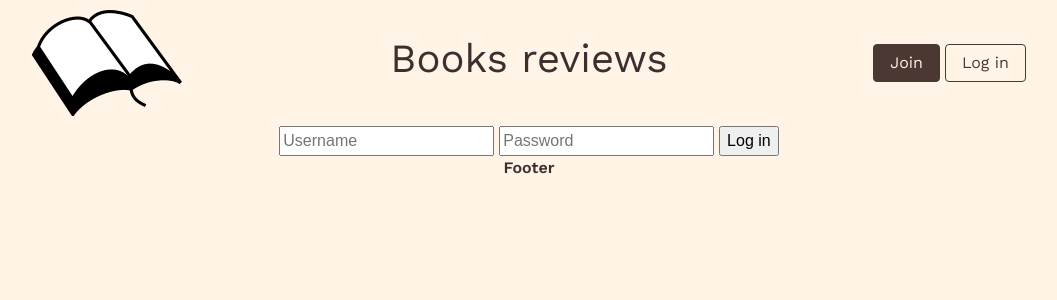
After one commit to sasapejcic/book-review, a Flask app: page /login.html in a window 1280 px wide. The commit adds this page. Shown: the top 300 px of the page, without its empty margins (111-1168 px from the left). Run offline with Flask 2, Linux system fonts and the light colour scheme; some libraries are stand-ins or nearby versions.

Commit message:
Login and logout functionality added.

```diff
--- a/application.py
+++ b/application.py
@@ -1,6 +1,6 @@
 import os
 
-from flask import Flask, session, render_template
+from flask import Flask, session, render_template, request, flash, redirect
 from flask_session import Session
 from sqlalchemy import create_engine
 from sqlalchemy.orm import scoped_session, sessionmaker
@@ -27,7 +27,30 @@ def index():
         query = db.execute("SELECT display_name FROM users WHERE username='sasa' AND password='sasa';").fetchone()
         session['name'] = query[0]
 
-    session.clear()
+    #session.clear()
     #print(app.config)
 
     return render_template("index.html", is_auth=session.get('logged_in'), name=session.get('name'))
+
+@app.route("/logout.html")
+def logout():
+    session['logged_in'] = False
+    session['name'] = None
+    return redirect('/')
+
+@app.route('/login.html')
+def login_r():
+    if not session.get('logged_in'):
+        return render_template("login.html")
+    else:
+        return index()
+
+@app.route('/login', methods=['POST'])
+def login():
+    if request.form['password'] == 'sasa' and request.form['username'] == 'sasa':
+        session['logged_in'] = True
+        session['name'] = "Bruce Wayne"
+        return redirect('/')
+    else:
+        flash('wrong password!')
+        return login_r()
--- a/static/css/styles.css
+++ b/static/css/styles.css
@@ -11,10 +11,6 @@ body {
 .container {
   width: 80%;
   margin: 0 auto;
-}
-
-.row {
-  /*vertical-align:middle;*/
 }
 
 .logo {
@@ -39,6 +35,16 @@ nav {
   background-color: #3c2f2f;
 }
 
+.btn-outline-custom:not([disabled]):not(.disabled).active, .btn-outline-custom:not([disabled]):not(.disabled):active, .show > .btn-outline-custom.dropdown-toggle {
+  border-color: #854442;
+  background-color: #854442;
+  box-shadow: 0 0 0 0.2rem #4b3832;
+}
+
+.btn-outline-custom.focus, .btn-outline-custom:focus {
+  box-shadow: 0 0 0 0.2rem #4b3832;
+}
+
 .btn-custom {
   color: #fff4e6;
   border-color: #4b3832;
@@ -49,6 +55,15 @@ nav {
   color: #fff4e6;
   border-color: #3c2f2f;
   background-color: #3c2f2f;
+}
+
+.btn-custom:not([disabled]):not(.disabled).active, .btn-custom:not([disabled]):not(.disabled):active, .show > .btn-custom.dropdown-toggle {
+  border-color: #854442;
+  background-color: #854442;
+}
+
+.btn-custom:not([disabled]):not(.disabled).active:focus, .btn-custom:not([disabled]):not(.disabled):active:focus, .show > .btn-custom.dropdown-toggle:focus {
+  box-shadow: 0 0 0 0.2rem #4b3832;
 }
 
 /*
--- a/static/css/styles.scss
+++ b/static/css/styles.scss
@@ -42,6 +42,15 @@ nav {
 	background-color: $color1;
 }
 
+.btn-outline-custom:not([disabled]):not(.disabled).active, .btn-outline-custom:not([disabled]):not(.disabled):active, .show>.btn-outline-custom.dropdown-toggle{
+	border-color: $color3;
+	background-color: $color3;
+	box-shadow: 0 0 0 0.2rem $color2;
+}
+.btn-outline-custom.focus, .btn-outline-custom:focus {
+	box-shadow: 0 0 0 0.2rem $color2;
+}
+
 .btn-custom {
 	color: $background-color;
 	border-color: $color2;
@@ -52,6 +61,14 @@ nav {
 	color: $background-color;
 	border-color: $color1;
 	background-color: $color1;
+}
+
+.btn-custom:not([disabled]):not(.disabled).active, .btn-custom:not([disabled]):not(.disabled):active, .show>.btn-custom.dropdown-toggle{
+	border-color: $color3;
+	background-color: $color3;
+}
+.btn-custom:not([disabled]):not(.disabled).active:focus, .btn-custom:not([disabled]):not(.disabled):active:focus, .show>.btn-custom.dropdown-toggle:focus {
+	box-shadow: 0 0 0 0.2rem $color2;
 }
 
 /*
--- a/templates/header.html
+++ b/templates/header.html
@@ -3,15 +3,16 @@
     <img src="static/images/logo.png" class="logo">
   </div>
   <div class="col-sm">
-    <h1>Book reviews</h1>
+    <h1>Books reviews</h1>
   </div>
   <div class="col-sm">
     <nav>
       {% if is_auth %}
-      Welcome {{ name }}
+      <p>Welcome {{ name }}</p>
+      <a class="btn btn-outline-primary btn-outline-custom" href="logout.html" role="button">Log off</a>
       {% else %}
       <a class="btn btn-primary btn-custom" href="register.html" role="button">Join</a>
-      <button type="button" class="btn btn-outline-primary btn-outline-custom">Log in</button>
+      <a class="btn btn-outline-primary btn-outline-custom" href="/login.html" role="button">Log in</a>
       {% endif %}
     </nav>
   </div>
--- a/templates/layout.html
+++ b/templates/layout.html
@@ -15,7 +15,7 @@
     </header>
     <content>
       <div class="container">
-        {% include 'content.html' %}
+        {% block content %}{% endblock %}
       </div>
     </content>
     <footer>
--- /dev/null
+++ b/templates/login.html
@@ -0,0 +1,13 @@
+{% extends "layout.html" %}
+
+{% block title %}
+Books Reviews
+{% endblock %}
+
+{% block content %}
+<form action="/login" method="POST">
+  <input type="username" name="username" placeholder="Username">
+  <input type="password" name="password" placeholder="Password">
+  <input type="submit" value="Log in">
+</form>
+{% endblock %}
```
Also changed, not shown: 1 other file.
